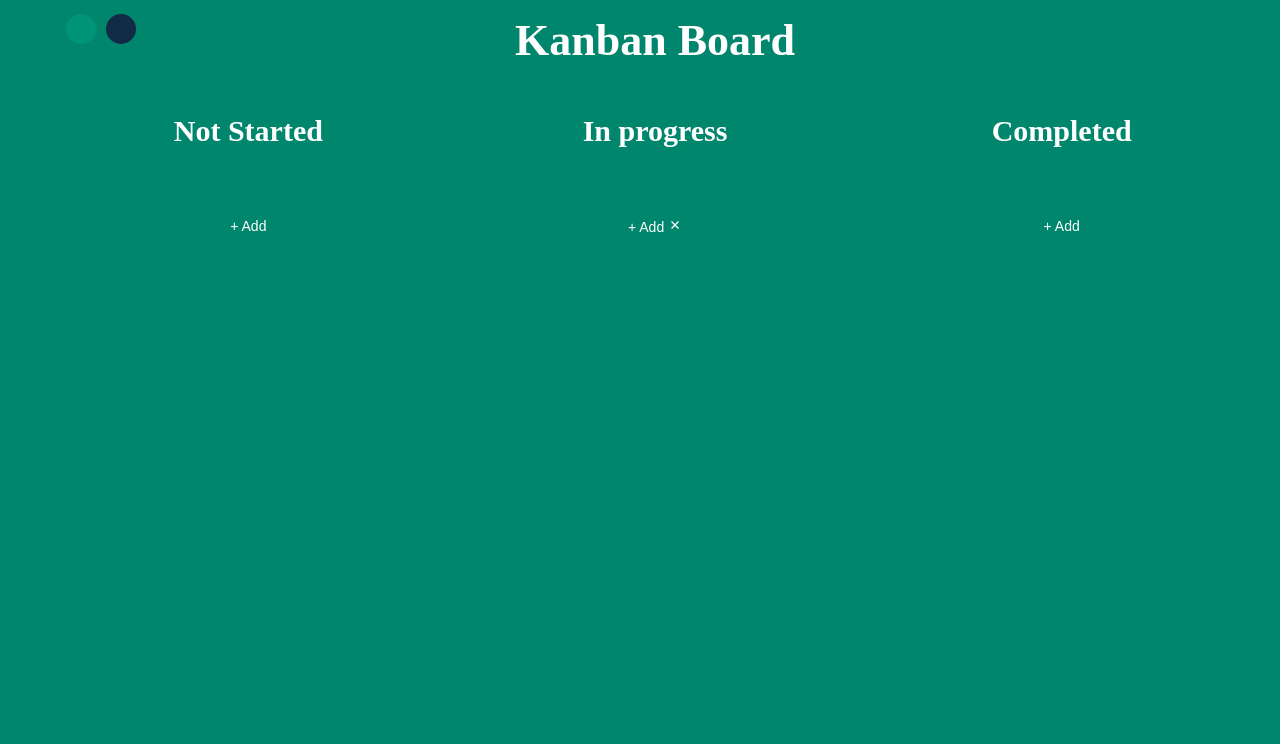
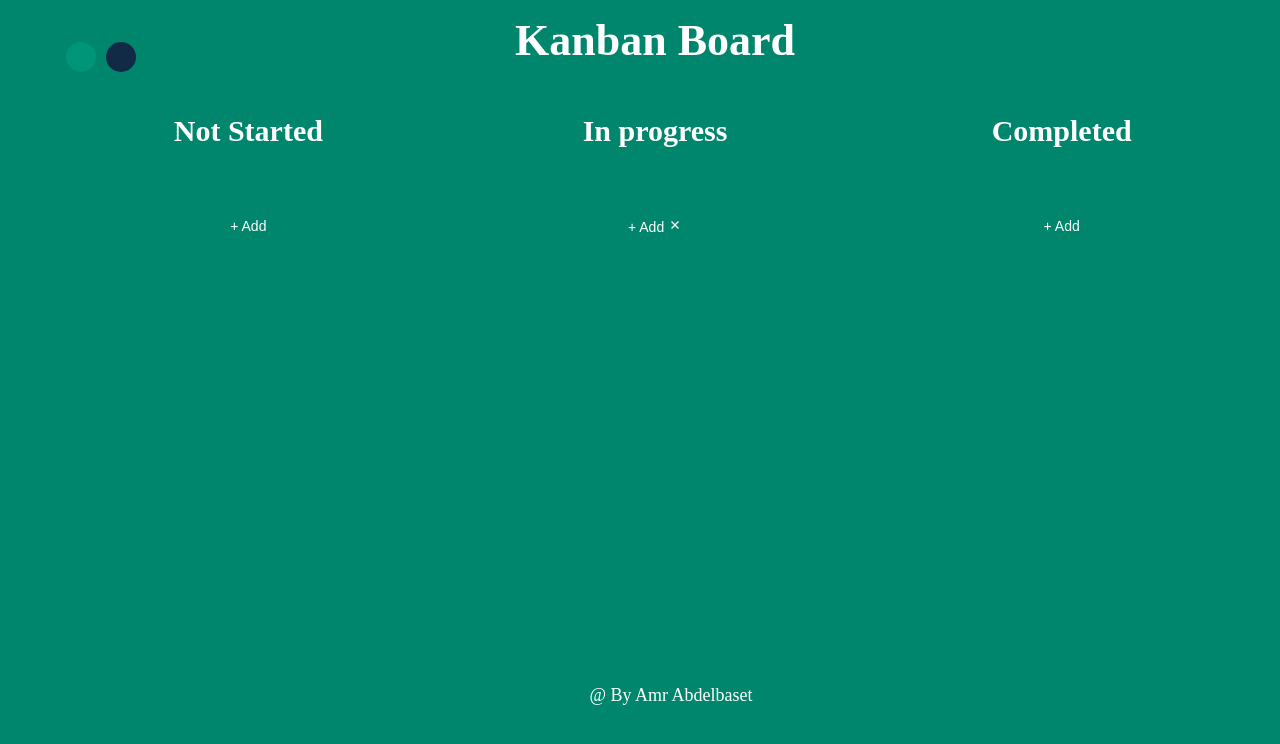
Before and after one commit to Amr-Abdelbasset/kanban, a plain HTML site: page index.html in a window 1280 px wide. Shown: the top 744 px of the page. Drawn offline with nearby package versions, Linux system fonts and the light colour scheme.

Commit message:
add-footer

```diff
--- a/index.html
+++ b/index.html
@@ -37,6 +37,11 @@
         </div>
       </div>
     </div>
+    <div class="footer">
+      <footer>
+        <p>@ By Amr Abdelbaset</p>
+      </footer>
+    </div>
 
     <script src="script.js" defer></script>
     <script
--- a/script.js
+++ b/script.js
@@ -145,7 +145,7 @@ function addColor() {
 }
 
 green.addEventListener('click', function () {
-  localStorage.setItem('color', 'green');
+  localStorage.setItem('color', `''`);
   addColor();
 });
 blue.addEventListener('click', function () {
--- a/style.css
+++ b/style.css
@@ -23,6 +23,7 @@ body {
   margin: auto;
   padding: 8rem;
   position: relative;
+  min-height: 100vh;
 }
 body .blue {
   background-color: #112a46;
@@ -155,3 +156,15 @@ ul {
   font-size: 1.4rem;
   display: block;
 }
+.footer {
+  /* margin-left: auto;
+  margin-right: auto; */
+  position: absolute;
+  bottom: 15%;
+  left: 45%;
+}
+.footer p {
+  text-align: center;
+  font-size: 1.8rem;
+  font-weight: 500;
+}
```
